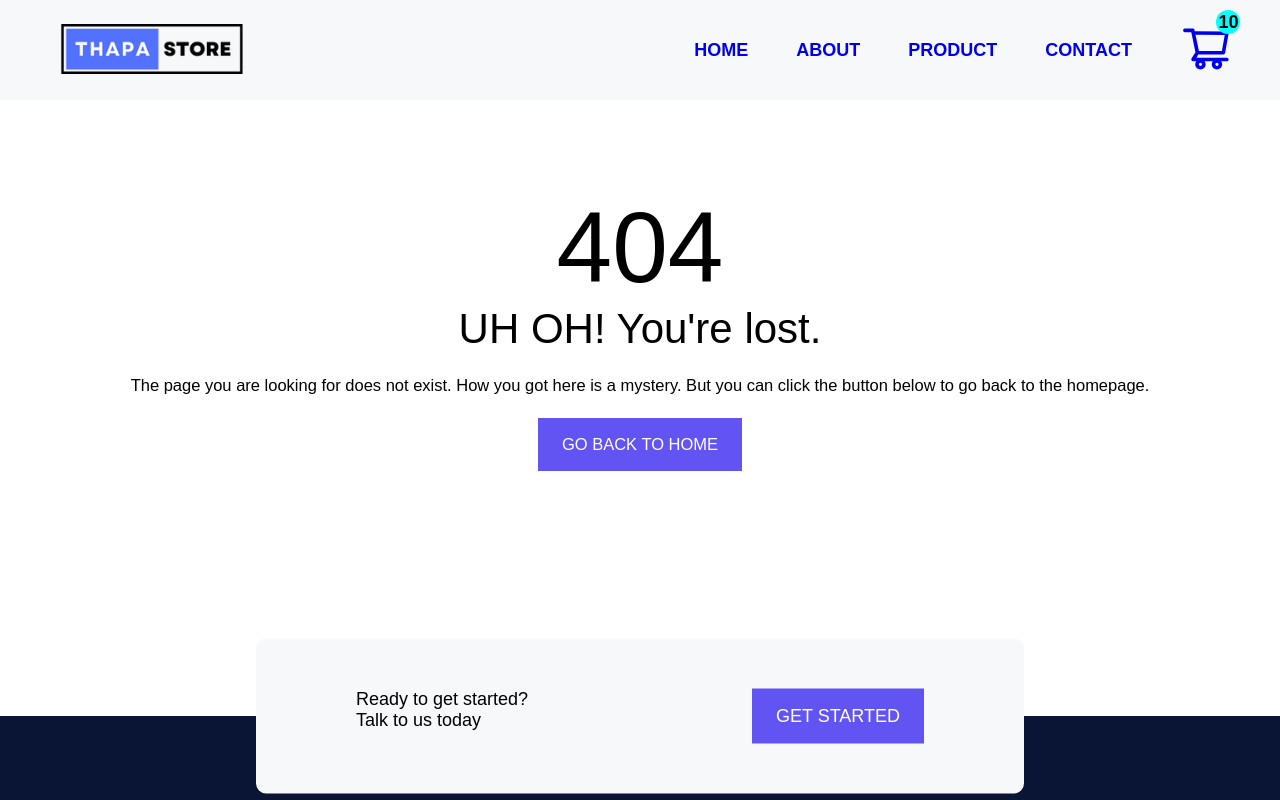
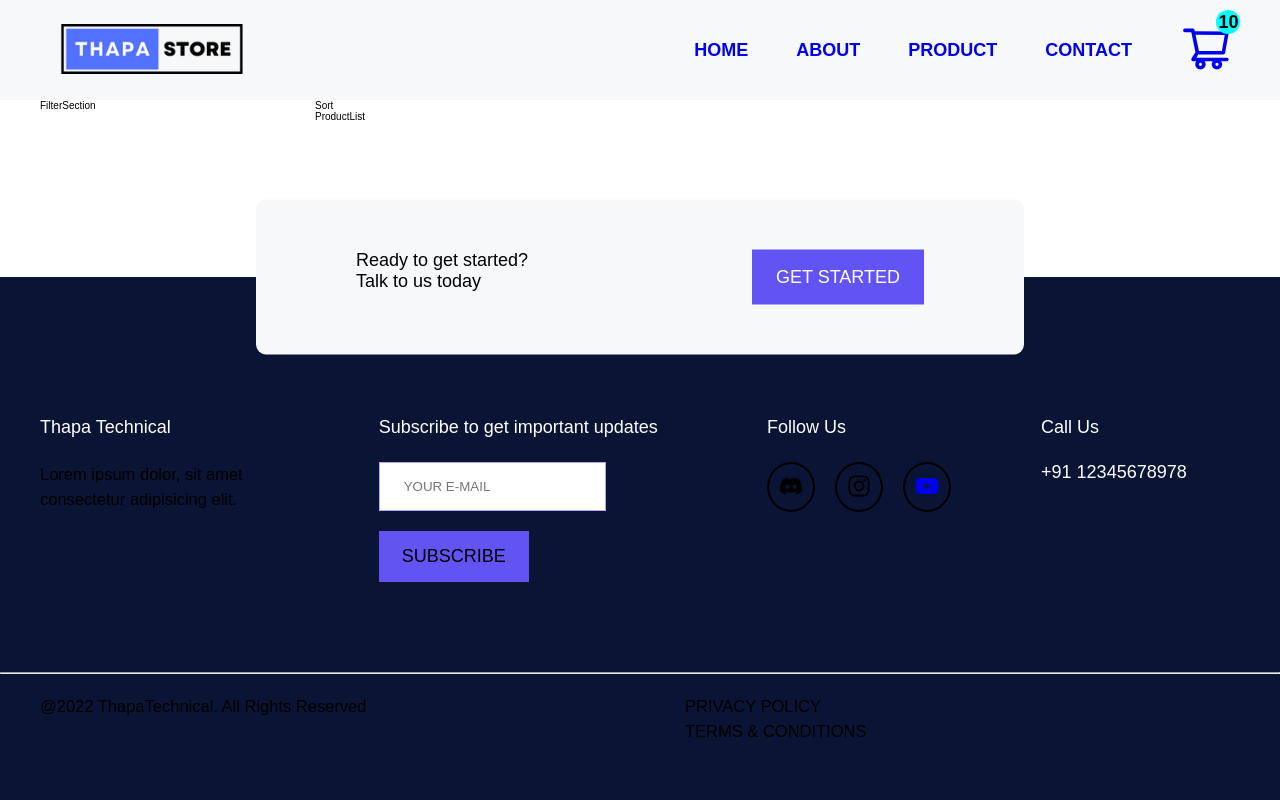
Before and after one commit to mahesh987654321/E-Commerce-Project-, a React (Create React App) app: page /product in a window 1280 px wide. Shown: the top 800 px of the page. Built offline with nearby package versions, Linux system fonts and the light colour scheme; no server answers.

Commit message:
filter_products

```diff
--- a/src/App.js
+++ b/src/App.js
@@ -45,7 +45,7 @@
           <Route path="/" element={<Home />} />
           <Route path="/about" element={<About />} />
           <Route path="/contact" element={<Contact />} />
-          <Route path="/products" element={<Products />} />
+          <Route path="/product" element={<Products />} />
           <Route path="/singleproduct/:id" element={<SingleProduct />} />
           <Route path="/cart" element={<Cart />} />
           <Route path="*" element={<Error />} />
--- a/src/Products.js
+++ b/src/Products.js
@@ -1,8 +1,31 @@
 import React from "react";
 import styled from "styled-components";
+import FilterSection from "./components/FilterSection";
+import ProductList from "./components/ProductList";
+import Sort from "./components/Sort";
+import { useFilterContext } from "./context/filter_context";
 
 const Products = () => {
-  return <Wrapper></Wrapper>;
+  const { filter_products } = useFilterContext();
+  console.log(filter_products);
+  return (
+    <Wrapper>
+      <div className="container grid grid-filter-column">
+        <div>
+          <FilterSection />
+        </div>
+
+        <section className="product-view--sort">
+          <div className="sort-filter">
+            <Sort />
+          </div>
+          <div className="main-product">
+            <ProductList />
+          </div>
+        </section>
+      </div>
+    </Wrapper>
+  );
 };
 
 const Wrapper = styled.section`
--- a/src/components/FetureProducts.jsx
+++ b/src/components/FetureProducts.jsx
@@ -14,7 +14,6 @@
         <div className="common-heading">Our Feature Services</div>
         <div className="grid grid-three-column">
           {featureProducts.map((curElem) => {
-            console.log(curElem);
             return <Product key={curElem.id} {...curElem} />;
           })}
         </div>
--- /dev/null
+++ b/src/components/FilterSection.jsx
@@ -0,0 +1,9 @@
+import React from 'react'
+
+const FilterSection = () => {
+  return (
+    <div>FilterSection</div>
+  )
+}
+
+export default FilterSection
--- /dev/null
+++ b/src/components/ProductList.jsx
@@ -0,0 +1,9 @@
+import React from 'react'
+
+const ProductList = () => {
+  return (
+    <div>ProductList</div>
+  )
+}
+
+export default ProductList
--- /dev/null
+++ b/src/components/Sort.jsx
@@ -0,0 +1,9 @@
+import React from 'react'
+
+const Sort = () => {
+  return (
+    <div>Sort</div>
+  )
+}
+
+export default Sort
--- /dev/null
+++ b/src/context/filter_context.js
@@ -0,0 +1,26 @@
+import { useReducer } from "react";
+import { useEffect } from "react";
+import { createContext, useContext } from "react";
+import reducer from "../reducer/filterReducer";
+import { useProduceContext } from "./productcontex";
+
+const FilterContext = createContext();
+const initialState = {
+  filter_products: [],
+  all_products: [],
+};
+export const FilterContextProvider = ({ children }) => {
+  const { products } = useProduceContext();
+  const [state, dispatch] = useReducer(reducer, initialState);
+  useEffect(() => {
+    dispatch({ type: "LOAD_FILTER_PRODUCTS", payload: products });
+  }, [products]);
+  return (
+    <FilterContext.Provider value={{ ...state }}>
+      {children}
+    </FilterContext.Provider>
+  );
+};
+export const useFilterContext = () => {
+  return useContext(FilterContext);
+};
--- a/src/index.js
+++ b/src/index.js
@@ -6,11 +6,14 @@
 import { BrowserRouter } from "react-router-dom";
 import { GlobalStyle } from "./GlobalStyle";
 import { AppProvider } from "./context/productcontex";
+import { FilterContextProvider } from "./context/filter_context";
 const root = ReactDOM.createRoot(document.getElementById("root"));
 root.render(
   <React.StrictMode>
     <AppProvider>
-      <App />
+      <FilterContextProvider>
+        <App />
+      </FilterContextProvider>
     </AppProvider>
   </React.StrictMode>
 );
--- /dev/null
+++ b/src/reducer/filterReducer.js
@@ -0,0 +1,14 @@
+const filterReducer = (state, action) => {
+  switch (action.type) {
+    case "LOAD_FILTER_PRODUCTS":
+      return {
+        ...state,
+        filter_products: [...action.payload],
+        all_products: [...action.payload],
+      };
+
+    default:
+      return state;
+  }
+};
+export default filterReducer;
```
